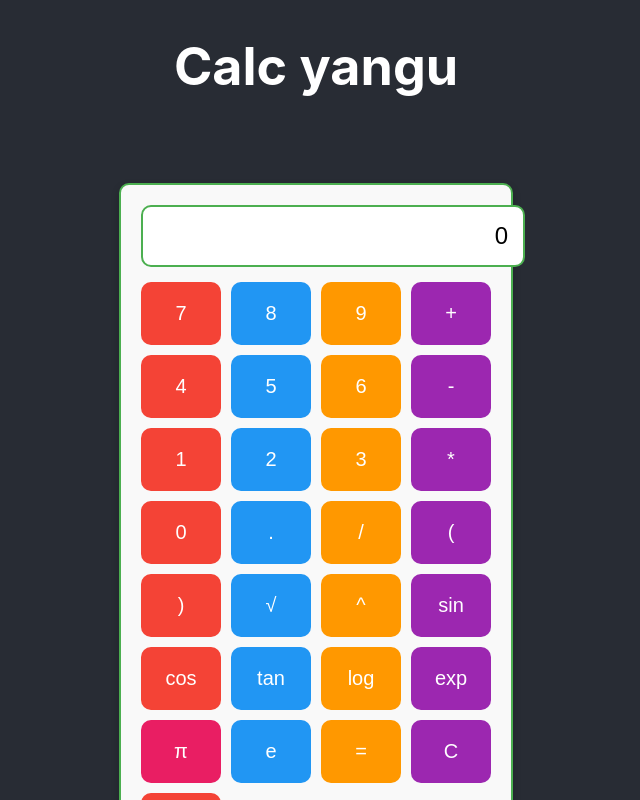
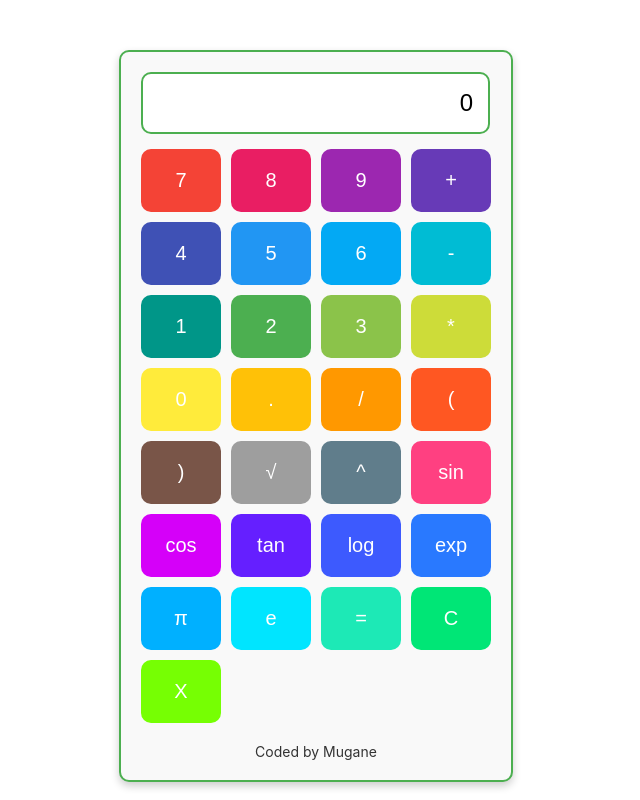
Before and after one commit to mugane-wahome/Advanced-calculator, a React (Create React App) app: page / in a window 1280 px wide. Shown: the top 800 px of the page, without its empty margins (324-964 px from the left). Built offline with nearby package versions, Linux system fonts and the light colour scheme.

Commit message:
added a header

```diff
--- a/src/App.js
+++ b/src/App.js
@@ -1,17 +1,66 @@
-// src/App.js
-import React from 'react';
-import './App.css';
-import Calculator from './Calculator';
+// src/Calculator.js
+import React, { useState } from 'react';
+import './Calculator.css';
 
-function App() {
-  return (
-    <div className="App">
-      <header className="App-header">
-        <h1>Calc yangu</h1>
-        <Calculator />
-      </header>
-    </div>
-  );
-}
+const Calculator = () => {
+    const [display, setDisplay] = useState('0');
 
-export default App;
+    const handleButtonClick = (value) => {
+        if (value === '=') {
+            try {
+                const result = eval(display);
+                setDisplay(result.toString());
+            } catch (error) {
+                setDisplay('Error');
+            }
+        } else if (value === 'C') {
+            setDisplay('0');
+        } else if (value === 'X') {
+            setDisplay(display.length > 1 ? display.slice(0, -1) : '0');
+        } else {
+            setDisplay(display === '0' ? value : display + value);
+        }
+    };
+
+    return (
+        <div className="calculator">
+            <input type="text" value={display} readOnly />
+            <div className="buttons">
+                <button className="button-7" onClick={() => handleButtonClick('7')}>7</button>
+                <button className="button-8" onClick={() => handleButtonClick('8')}>8</button>
+                <button className="button-9" onClick={() => handleButtonClick('9')}>9</button>
+                <button className="button-add" onClick={() => handleButtonClick('+')}>+</button>
+                <button className="button-4" onClick={() => handleButtonClick('4')}>4</button>
+                <button className="button-5" onClick={() => handleButtonClick('5')}>5</button>
+                <button className="button-6" onClick={() => handleButtonClick('6')}>6</button>
+                <button className="button-subtract" onClick={() => handleButtonClick('-')}>-</button>
+                <button className="button-1" onClick={() => handleButtonClick('1')}>1</button>
+                <button className="button-2" onClick={() => handleButtonClick('2')}>2</button>
+                <button className="button-3" onClick={() => handleButtonClick('3')}>3</button>
+                <button className="button-multiply" onClick={() => handleButtonClick('*')}>*</button>
+                <button className="button-0" onClick={() => handleButtonClick('0')}>0</button>
+                <button className="button-dot" onClick={() => handleButtonClick('.')}>.</button>
+                <button className="button-divide" onClick={() => handleButtonClick('/')}>/</button>
+                <button className="button-open" onClick={() => handleButtonClick('(')}>(</button>
+                <button className="button-close" onClick={() => handleButtonClick(')')}>)</button>
+                <button className="button-sqrt" onClick={() => handleButtonClick('Math.sqrt(')}>√</button>
+                <button className="button-pow" onClick={() => handleButtonClick('Math.pow(')}>^</button>
+                <button className="button-sin" onClick={() => handleButtonClick('Math.sin(')}>sin</button>
+                <button className="button-cos" onClick={() => handleButtonClick('Math.cos(')}>cos</button>
+                <button className="button-tan" onClick={() => handleButtonClick('Math.tan(')}>tan</button>
+                <button className="button-log" onClick={() => handleButtonClick('Math.log(')}>log</button>
+                <button className="button-exp" onClick={() => handleButtonClick('Math.exp(')}>exp</button>
+                <button className="button-pi" onClick={() => handleButtonClick('Math.PI')}>π</button>
+                <button className="button-e" onClick={() => handleButtonClick('Math.E')}>e</button>
+                <button className="button-equal" onClick={() => handleButtonClick('=')}>=</button>
+                <button className="button-clear" onClick={() => handleButtonClick('C')}>C</button>
+                <button className="button-backspace" onClick={() => handleButtonClick('X')}>X</button>
+            </div>
+            <footer className="calculator-footer">
+                Coded by Mugane
+            </footer>
+        </div>
+    );
+};
+
+export default Calculator;
--- a/src/Calculator.css
+++ b/src/Calculator.css
@@ -10,7 +10,7 @@
 }
 
 input {
-    width: 100%;
+    width: 90%;
     margin-bottom: 15px;
     padding: 15px;
     font-size: 24px;
@@ -31,78 +31,48 @@ button {
     font-size: 20px;
     border: none;
     border-radius: 10px;
-    background-color: #4CAF50;
     color: white;
     cursor: pointer;
     transition: background-color 0.3s;
 }
 
+.button-7 { background-color: #f44336; }
+.button-8 { background-color: #e91e63; }
+.button-9 { background-color: #9c27b0; }
+.button-add { background-color: #673ab7; }
+.button-4 { background-color: #3f51b5; }
+.button-5 { background-color: #2196f3; }
+.button-6 { background-color: #03a9f4; }
+.button-subtract { background-color: #00bcd4; }
+.button-1 { background-color: #009688; }
+.button-2 { background-color: #4caf50; }
+.button-3 { background-color: #8bc34a; }
+.button-multiply { background-color: #cddc39; }
+.button-0 { background-color: #ffeb3b; }
+.button-dot { background-color: #ffc107; }
+.button-divide { background-color: #ff9800; }
+.button-open { background-color: #ff5722; }
+.button-close { background-color: #795548; }
+.button-sqrt { background-color: #9e9e9e; }
+.button-pow { background-color: #607d8b; }
+.button-sin { background-color: #ff4081; }
+.button-cos { background-color: #d500f9; }
+.button-tan { background-color: #651fff; }
+.button-log { background-color: #3d5afe; }
+.button-exp { background-color: #2979ff; }
+.button-pi { background-color: #00b0ff; }
+.button-e { background-color: #00e5ff; }
+.button-equal { background-color: #1de9b6; }
+.button-clear { background-color: #00e676; }
+.button-backspace { background-color: #76ff03; }
+
 button:hover {
-    background-color: #45a049;
+    opacity: 0.8;
+    background-color: greenyellow;
 }
 
 button:active {
-    background-color: #3e8e41;
-}
-
-button:nth-child(4n+1) {
-    background-color: #f44336;
-}
-
-button:nth-child(4n+2) {
-    background-color: #2196F3;
-}
-
-button:nth-child(4n+3) {
-    background-color: #FF9800;
-}
-
-button:nth-child(4n+4) {
-    background-color: #9C27B0;
-}
-
-button:nth-child(4n+1):hover {
-    background-color: #e41e26;
-}
-
-button:nth-child(4n+2):hover {
-    background-color: #1e88e5;
-}
-
-button:nth-child(4n+3):hover {
-    background-color: #fb8c00;
-}
-
-button:nth-child(4n+4):hover {
-    background-color: #8e24aa;
-}
-
-button:nth-child(4n+1):active {
-    background-color: #d32f2f;
-}
-
-button:nth-child(4n+2):active {
-    background-color: #1976d2;
-}
-
-button:nth-child(4n+3):active {
-    background-color: #f57c00;
-}
-
-button:nth-child(4n+4):active {
-    background-color: #7b1fa2;
-}
-
-button:nth-child(25) {
-    background-color: #e91e63;
-}
-
-button:nth-child(25):hover {
-    background-color: #d81b60;
-}
-
-button:nth-child(25):active {
-    background-color: #c2185b;
+    opacity: 0.6;
 }
 
 .calculator-footer {
```
